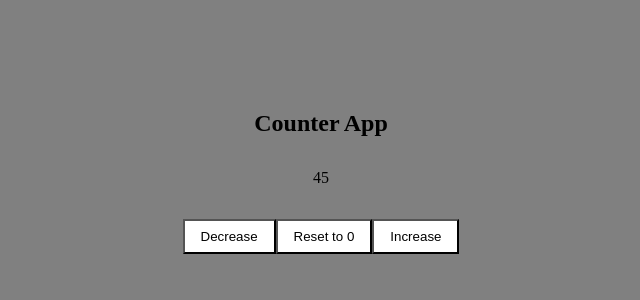
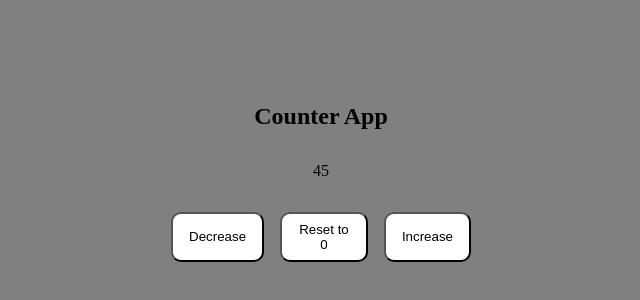
Before and after one commit to StefanMogren/zustand-bootcamp, a React (Vite) app: page / in a window 1280 px wide. Shown: the part 218-518 px from the top of the page, without its empty margins (319-959 px from the left). Built offline with nearby package versions, Linux system fonts and the light colour scheme.

Commit message:
Added css to .counter-app__btn-grp, added border-radius to .counter-app__btn

```diff
--- a/src/components/Button/button.css
+++ b/src/components/Button/button.css
@@ -1,4 +1,5 @@
 .counter-app__btn {
 	background-color: white;
 	padding: 0.5rem 1rem;
+	border-radius: 10px;
 }
--- a/src/components/ButtonGroup/buttonGroup.css
+++ b/src/components/ButtonGroup/buttonGroup.css
@@ -0,0 +1,5 @@
+.counter-app__btn-grp {
+	display: flex;
+	flex-direction: row;
+	gap: 1rem;
+}
```
